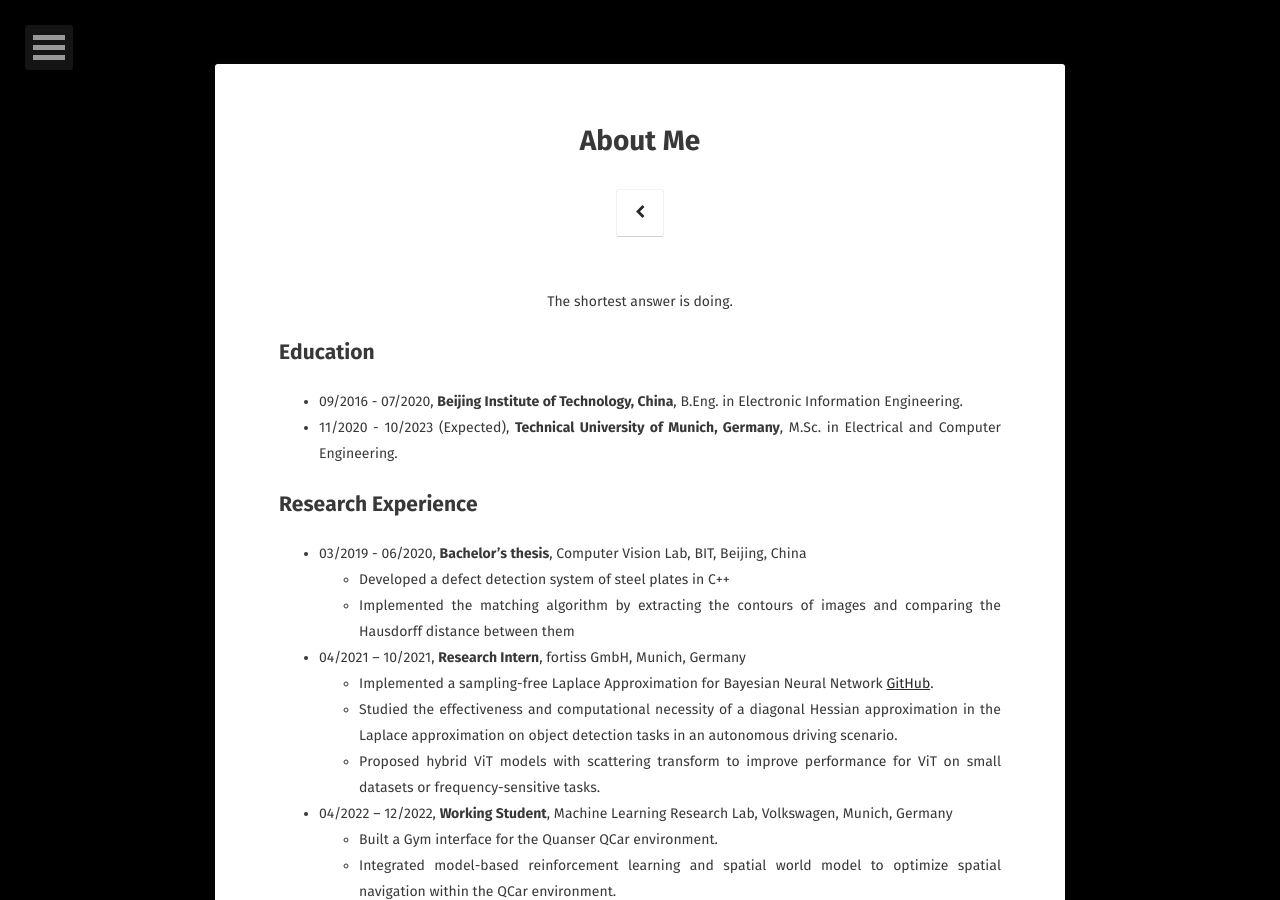
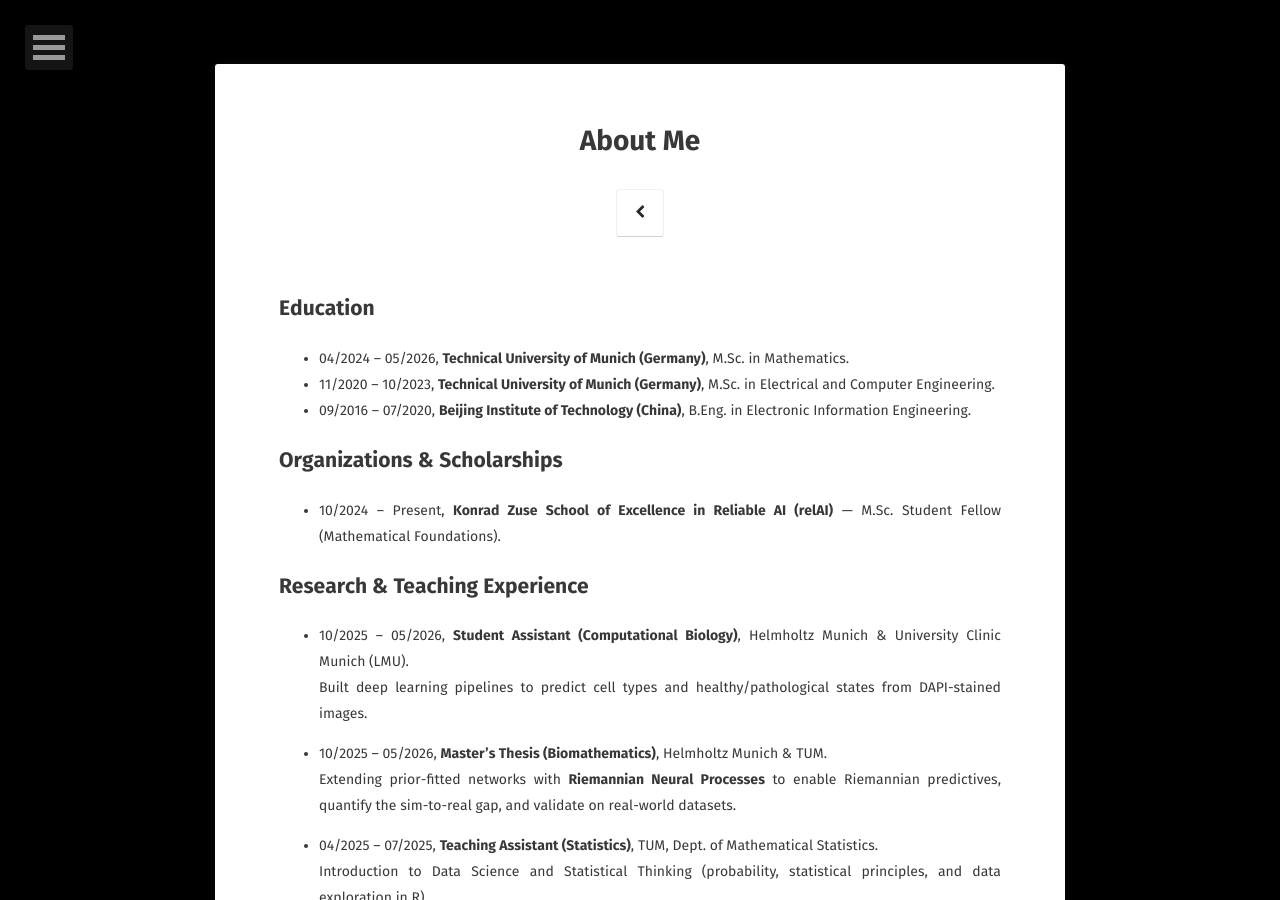
Before and after one commit to ZiqingZhao/ZiqingZhao.github.io, a Jekyll site: the page built from about/index.md, in a window 1280 px wide and 900 px high. Built offline with Jekyll 4.4.1, drawn with Linux system fonts in a browser that asks for light colours; some web fonts are replaced; some of the changed text lies outside the part shown.

Commit message:
update profile

```diff
--- a/about/index.md
+++ b/about/index.md
@@ -2,30 +2,43 @@
 layout: page
 title: About Me
 tags: [about, me]
-date: 2023-07-26
+date: 2025-11-07
 comments: false
 ---
 
-<center>The shortest answer is doing.</center>
+## Education
+- 04/2024 – 05/2026, **Technical University of Munich (Germany)**, M.Sc. in Mathematics.
+- 11/2020 – 10/2023, **Technical University of Munich (Germany)**, M.Sc. in Electrical and Computer Engineering.
+- 09/2016 – 07/2020, **Beijing Institute of Technology (China)**, B.Eng. in Electronic Information Engineering.
 
-## Education
-- 09/2016 - 07/2020, **Beijing Institute of Technology, China**, B.Eng. in Electronic Information Engineering.
-- 11/2020 - 10/2023 (Expected), **Technical University of Munich, Germany**, M.Sc. in Electrical and Computer Engineering.
+## Organizations & Scholarships
+- 10/2024 – Present, **Konrad Zuse School of Excellence in Reliable AI (relAI)** — M.Sc. Student Fellow (Mathematical Foundations).
 
-## Research Experience
-- 03/2019 - 06/2020, **Bachelor’s thesis**, Computer Vision Lab, BIT, Beijing, China
-    - Developed a defect detection system of steel plates in C++
-    - Implemented the matching algorithm by extracting the contours of images and comparing the Hausdorff distance between them
-- 04/2021 – 10/2021, **Research Intern**, fortiss GmbH, Munich, Germany
-    - Implemented a sampling-free Laplace Approximation for Bayesian Neural Network [GitHub](https://github.com/ZiqingZhao/Sampling-free-BNN).
-    - Studied the effectiveness and computational necessity of a diagonal Hessian approximation in the Laplace approximation on object detection tasks in an autonomous driving scenario.
-    - Proposed hybrid ViT models with scattering transform to improve performance for ViT on small datasets or frequency-sensitive tasks.
-- 04/2022 – 12/2022, **Working Student**, Machine Learning Research Lab, Volkswagen, Munich, Germany
-    - Built a Gym interface for the Quanser QCar environment.
-    - Integrated model-based reinforcement learning and spatial world model to optimize spatial navigation within the QCar environment.
-- 01/2023 - now, **Master’s thesis**, Machine Learning Research Lab, Volkswagen, Munich, Germany
-    - Worked in information-theoretic spatial exploration within a probabilistic world model, focusing on controlling a mobile agent (e.g., a robot car) to navigate toward unexplored regions in an information-theoretic manner.
-    - Expanded the exploration framework to accommodate dense 3D environments, emphasizing real-time performance for efficient navigation.
+## Research & Teaching Experience
+
+- 10/2025 – 05/2026, **Student Assistant (Computational Biology)**, Helmholtz Munich & University Clinic Munich (LMU).
+  Built deep learning pipelines to predict cell types and healthy/pathological states from DAPI-stained images.
+
+- 10/2025 – 05/2026, **Master’s Thesis (Biomathematics)**, Helmholtz Munich & TUM.
+  Extending prior-fitted networks with **Riemannian Neural Processes** to enable Riemannian predictives, quantify the sim-to-real gap, and validate on real-world datasets.
+
+- 04/2025 – 07/2025, **Teaching Assistant (Statistics)**, TUM, Dept. of Mathematical Statistics.
+  Introduction to Data Science and Statistical Thinking (probability, statistical principles, and data exploration in R).
+
+- 10/2024 – 02/2025, **Data Innovation Lab**, Munich Data Science Institute (MDSI) & Helmholtz Munich.
+  Developed graph- and sequence-based deep learning models for RNA–small molecule interaction prediction.
+
+- 04/2022 – 10/2023, **Working Student & Master’s Thesis (Robotics)**, Machine Learning Research Lab, Volkswagen, Munich.
+  Integrated model-based RL with a spatial world model for QCar navigation; designed an information-theoretic exploration framework in a deep variational Bayesian state-space model for real-time navigation in dense 3D environments.
+
+- 04/2021 – 10/2021, **Research Intern**, fortiss GmbH, Munich.
+  Implemented a sampling-free Laplace Approximation for Bayesian neural networks and evaluated diagonal Hessian approximations for autonomous-driving object detection.
+
+- 03/2019 – 06/2020, **Bachelor’s Thesis**, Computer Vision Lab, BIT, Beijing.
+  Built a C++ defect-detection system for steel plates; implemented contour-based matching with Hausdorff distance.
+
+## Research Topics
+Bayesian networks, neural processes, causal inference, graphical models, computational statistics.
 
 ## Contact
-Email: ziqingzhao.23@gmail.com
+Email: [ziqingzhao.23@gmail.com](mailto:ziqingzhao.23@gmail.com)
```
